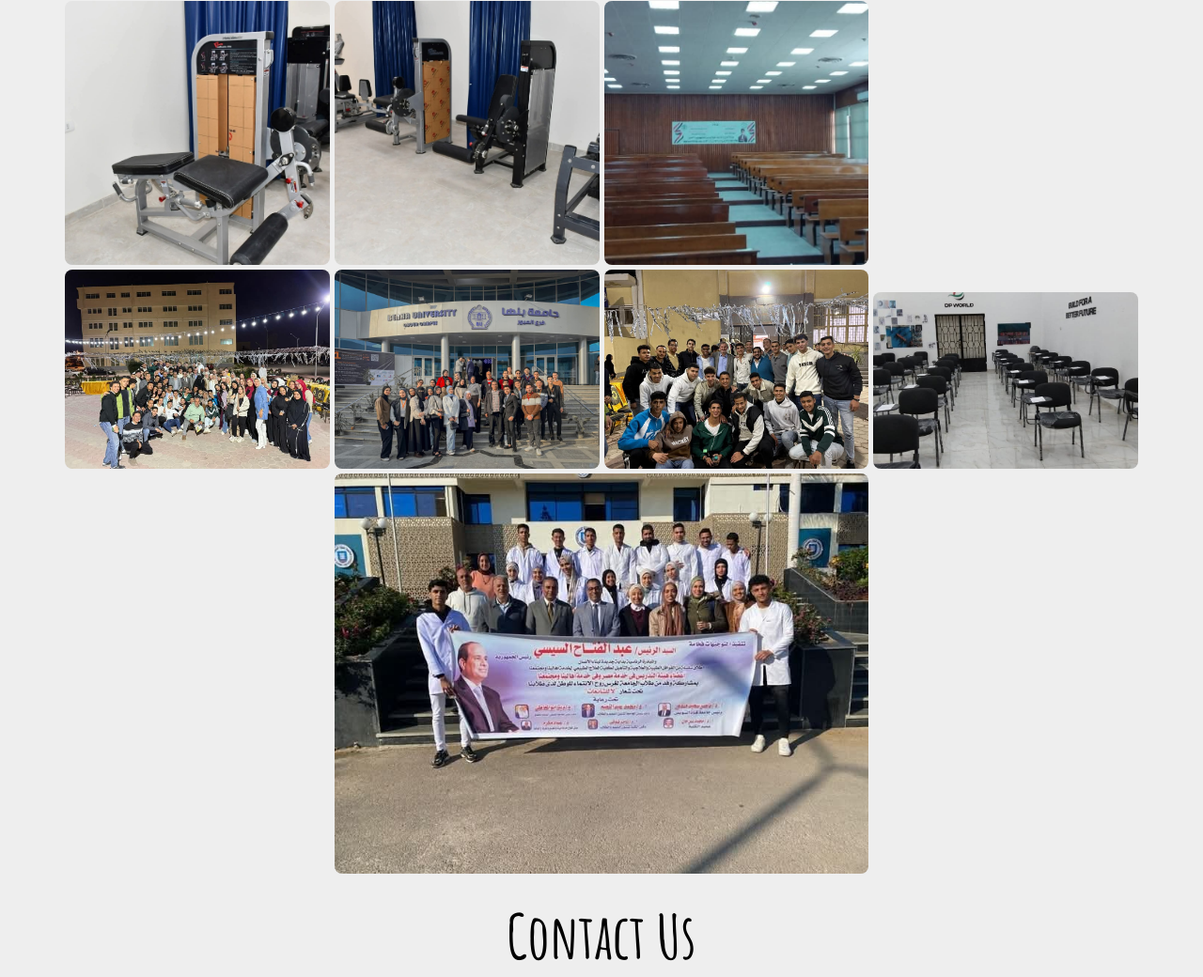
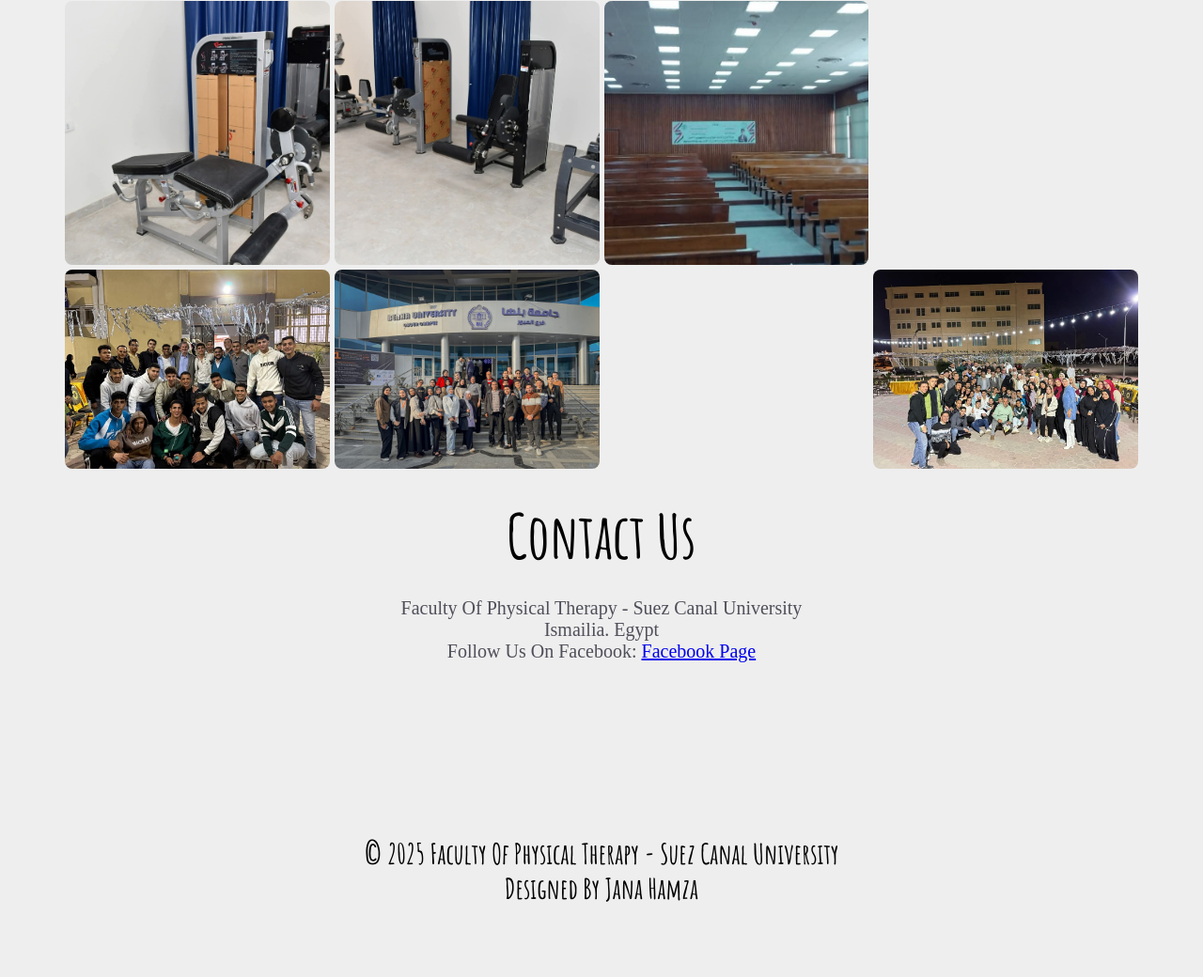
Before and after one commit to Jana-Hamza/Faculty-welcome-website, a plain HTML site: page index.html in a window 1280 px wide. Shown: the part 4370-5410 px from the top of the page at 94% size. After the commit the page ends 5334 px from the top, so only its background shows below. Drawn offline with Linux system fonts and the light colour scheme; grey boxes are pictures that could not be loaded.

Commit message:
Update index.html

```diff
--- a/index.html
+++ b/index.html
@@ -235,16 +235,16 @@
           <div class="gallery item-9">
             <img src="Images/halls1.jpeg" alt="hero">
           </div>
-          <div class="gallery item-11">
+          <div class="gallery item-10">
             <img src="Images/halls3.jpeg" alt="hero">
           </div>
-          <div class="gallery item-12">
+          <div class="gallery item-11">
             <img src="Images/rama.jpeg" alt="hero">
           </div>
-          <div class="gallery item-14">
+          <div class="gallery item-12">
             <img src="Images/rama2.jpeg" alt="hero">
           </div>
-          <div class="gallery item-15">
+          <div class="gallery item-13">
             <img src="Images/act.jpeg" alt="hero">
           </div>
         </div>
```
